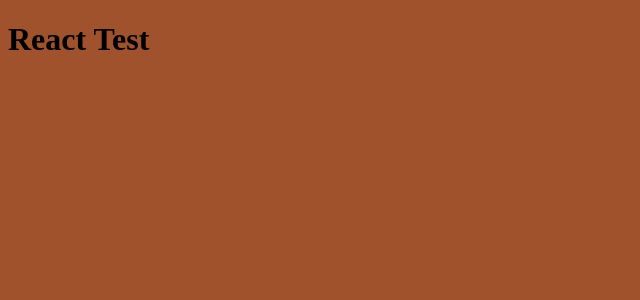
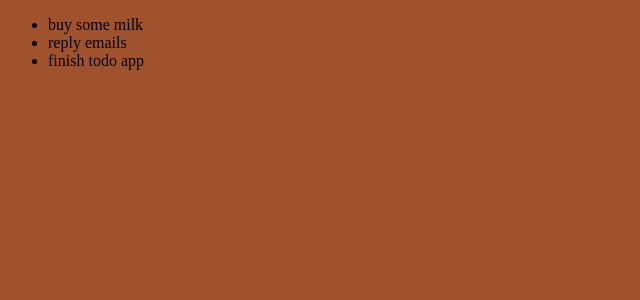
Before and after one commit to reiteristvan/TodoReact, a React app in the folder src/: page / in a window 1280 px wide. Shown: the top 300 px of the page, without its empty margins (0-640 px from the left). Built offline with nearby package versions, Linux system fonts and the light colour scheme; the HTML template or start-up script is replaced by a standard one.

Commit message:
Show list of tasks

```diff
--- a/src/app/components/app.jsx
+++ b/src/app/components/app.jsx
@@ -1,8 +1,20 @@
 
 import React from 'react';
+import TodoService from '../services/todoService.js'
 
 export default class App extends React.Component{
     render(){
-        return <h1>React Test</h1>;
+        var todoService = new TodoService();
+        const todoItems = todoService.getTodoItems();
+
+        return  (
+            <div>
+                <ul>
+                {todoItems.map(function(value, index){
+                    return <li key={value.id}>{value.task}</li>
+                })}
+                </ul>
+            </div>
+        );
     }
 }
--- /dev/null
+++ b/src/app/services/todoService.js
@@ -0,0 +1,22 @@
+
+export default class TodoService {
+    getTodoItems(){
+        return [
+            {
+                id: 0,
+                task: 'buy some milk',
+                done: false
+            },
+            {
+                id: 1,
+                task: 'reply emails',
+                done: false
+            },
+            {
+                id: 2,
+                task: 'finish todo app',
+                done: true
+            }
+        ];
+    }
+}
```
